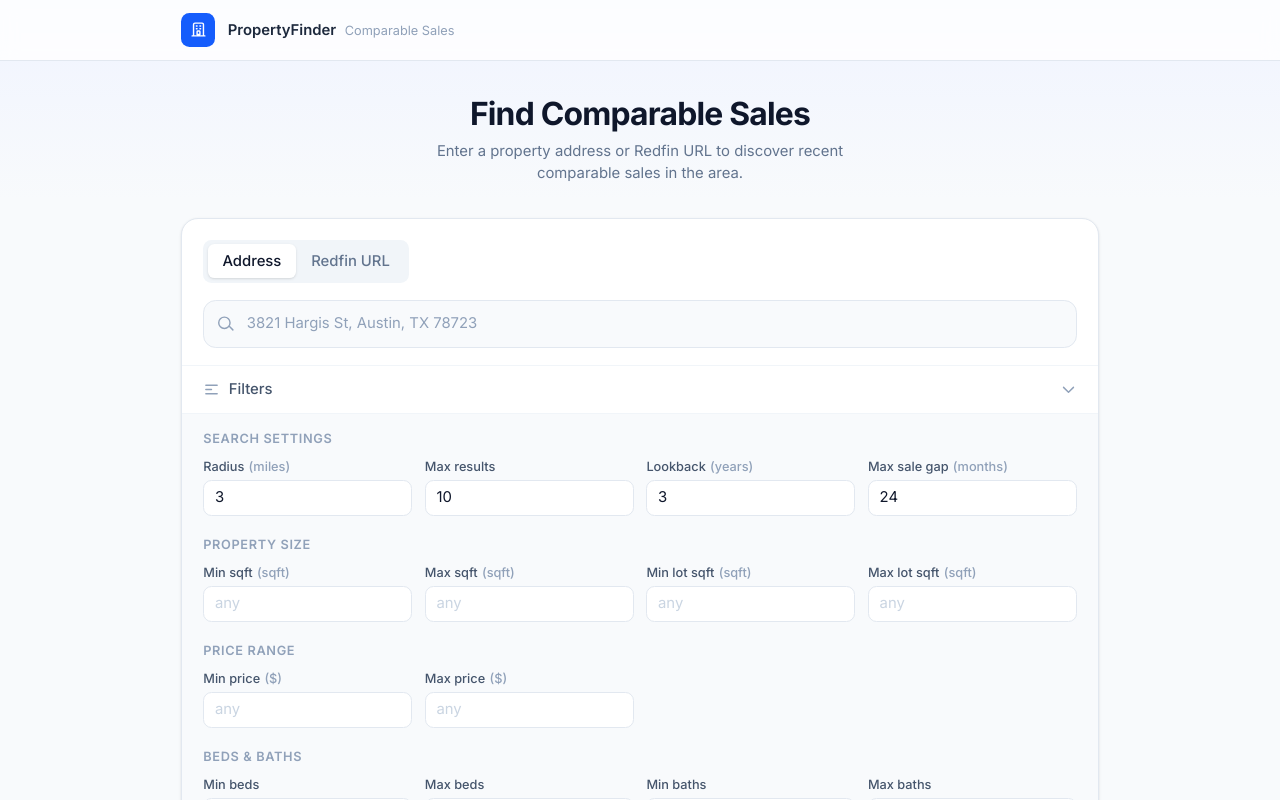
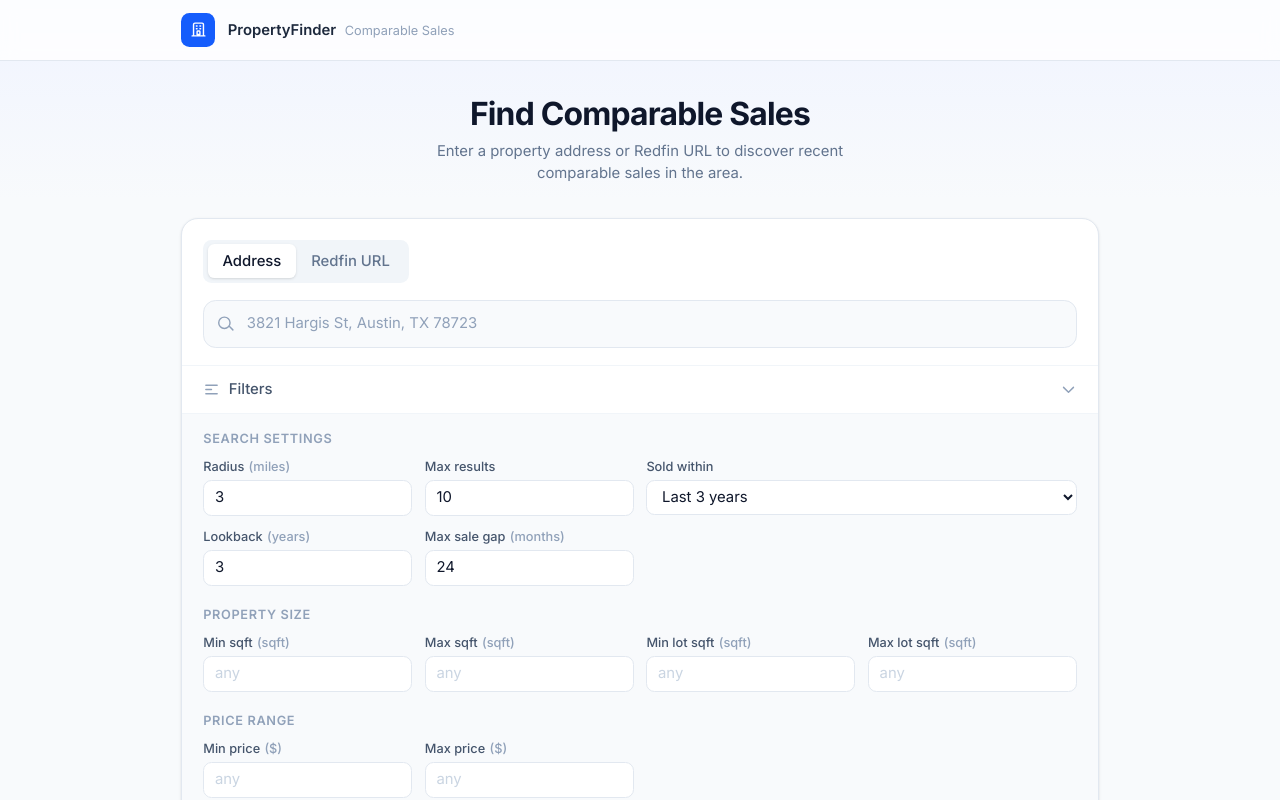
Before and after one commit to Sellersfirst/PropertyFinder, a React (Vite) app: page / in a window 1280 px wide. Both pictures are taken after a click on the button "Filters". Shown: the top 800 px of the page. Built offline with nearby package versions, Linux system fonts and the light colour scheme.

Commit message:
sold only

```diff
--- a/src/components/SearchForm.jsx
+++ b/src/components/SearchForm.jsx
@@ -1,14 +1,34 @@
 import { useState } from 'react'
 import { Search, SlidersH, ChevronRight, X } from './Icons'
+
+const SOLD_WITHIN_OPTIONS = [
+  { value: 'sold-1wk', label: 'Last 1 week'   },
+  { value: 'sold-1mo', label: 'Last 1 month'  },
+  { value: 'sold-3mo', label: 'Last 3 months' },
+  { value: 'sold-6mo', label: 'Last 6 months' },
+  { value: 'sold-1yr', label: 'Last 1 year'   },
+  { value: 'sold-2yr', label: 'Last 2 years'  },
+  { value: 'sold-3yr', label: 'Last 3 years'  },
+  { value: 'sold-5yr', label: 'Last 5 years'  },
+]
 
 const FILTER_GROUPS = [
   {
     label: 'Search Settings',
     fields: [
-      { id: 'radius_miles',        label: 'Radius',         unit: 'miles',  type: 'float', placeholder: '2.0', default: 3    },
-      { id: 'max_comparables',     label: 'Max results',    unit: null,     type: 'int',   placeholder: '10',  default: 10   },
-      { id: 'lookback_years',      label: 'Lookback',       unit: 'years',  type: 'float', placeholder: '1–3', default: 3    },
-      { id: 'max_sale_gap_months', label: 'Max sale gap',   unit: 'months', type: 'float', placeholder: 'any', default: 24   },
+      { id: 'radius_miles',        label: 'Radius',         unit: 'miles',  type: 'float',  placeholder: '2.0', default: 3         },
+      { id: 'max_comparables',     label: 'Max results',    unit: null,     type: 'int',    placeholder: '10',  default: 10        },
+      {
+        id: 'sold_within',
+        label: 'Sold within',
+        unit: null,
+        type: 'select',
+        default: 'sold-3yr',
+        className: 'col-span-2',
+        options: SOLD_WITHIN_OPTIONS,
+      },
+      { id: 'lookback_years',      label: 'Lookback',       unit: 'years',  type: 'float',  placeholder: '1–3', default: 3         },
+      { id: 'max_sale_gap_months', label: 'Max sale gap',   unit: 'months', type: 'float',  placeholder: 'any', default: 24        },
     ],
   },
   {
@@ -41,16 +61,17 @@ const FILTER_GROUPS = [
 const ALL_FIELDS = FILTER_GROUPS.flatMap(g => g.fields)
 
 function parseVal(raw, type) {
-  if (raw === '') return undefined
+  if (raw === '' || raw == null) return undefined
+  if (type === 'select') return raw
   const v = type === 'int' ? parseInt(raw, 10) : parseFloat(raw)
   return isNaN(v) ? undefined : v
 }
 
 export default function SearchForm({ onSubmit, isLoading }) {
-  const [mode, setMode] = useState('address')
-  const [address, setAddress] = useState('')
+  const [mode, setMode]           = useState('address')
+  const [address, setAddress]     = useState('')
   const [redfinUrl, setRedfinUrl] = useState('')
-  const [filters, setFilters] = useState(
+  const [filters, setFilters]     = useState(
     Object.fromEntries(ALL_FIELDS.map(f => [f.id, f.default != null ? String(f.default) : '']))
   )
   const [inputError, setInputError] = useState('')
@@ -113,7 +134,7 @@ export default function SearchForm({ onSubmit, isLoading }) {
             ))}
           </div>
 
-          {/* Primary input with icon */}
+          {/* Primary input */}
           <div className="relative">
             <div className="absolute inset-y-0 left-0 pl-3.5 flex items-center pointer-events-none">
               <Search className="w-4 h-4 text-slate-400" />
@@ -149,7 +170,7 @@ export default function SearchForm({ onSubmit, isLoading }) {
           )}
         </div>
 
-        {/* Filters toggle bar */}
+        {/* Filters toggle */}
         <div className="border-t border-slate-100">
           <button
             type="button"
@@ -168,28 +189,42 @@ export default function SearchForm({ onSubmit, isLoading }) {
             <ChevronRight className={`w-4 h-4 text-slate-400 transition-transform ${filtersOpen ? 'rotate-90' : ''}`} />
           </button>
 
-          {/* Filter panel */}
           {filtersOpen && (
             <div className="border-t border-slate-100 bg-slate-50 px-5 py-4 space-y-5">
               {FILTER_GROUPS.map(group => (
                 <div key={group.label}>
-                  <p className="text-xs font-semibold text-slate-400 uppercase tracking-wider mb-2.5">{group.label}</p>
+                  <p className="text-xs font-semibold text-slate-400 uppercase tracking-wider mb-2.5">
+                    {group.label}
+                  </p>
                   <div className="grid grid-cols-2 sm:grid-cols-4 gap-3">
-                    {group.fields.map(({ id, label, unit, type, placeholder }) => (
-                      <div key={id}>
+                    {group.fields.map(field => (
+                      <div key={field.id} className={field.className ?? ''}>
                         <label className="block text-xs font-medium text-slate-600 mb-1">
-                          {label}
-                          {unit && <span className="text-slate-400 ml-1">({unit})</span>}
+                          {field.label}
+                          {field.unit && <span className="text-slate-400 ml-1">({field.unit})</span>}
                         </label>
-                        <input
-                          type="number"
-                          value={filters[id]}
-                          onChange={e => setFilters(prev => ({ ...prev, [id]: e.target.value }))}
-                          step={type === 'float' ? '0.1' : '1'}
-                          min="0"
-                          placeholder={placeholder}
-                          className="w-full border border-slate-200 bg-white rounded-lg px-2.5 py-1.5 text-sm text-slate-900 placeholder-slate-300 focus:outline-none focus:ring-2 focus:ring-blue-500 focus:border-transparent"
-                        />
+
+                        {field.type === 'select' ? (
+                          <select
+                            value={filters[field.id]}
+                            onChange={e => setFilters(prev => ({ ...prev, [field.id]: e.target.value }))}
+                            className="w-full border border-slate-200 bg-white rounded-lg px-2.5 py-1.5 text-sm text-slate-900 focus:outline-none focus:ring-2 focus:ring-blue-500 focus:border-transparent"
+                          >
+                            {field.options.map(opt => (
+                              <option key={opt.value} value={opt.value}>{opt.label}</option>
+                            ))}
+                          </select>
+                        ) : (
+                          <input
+                            type="number"
+                            value={filters[field.id]}
+                            onChange={e => setFilters(prev => ({ ...prev, [field.id]: e.target.value }))}
+                            step={field.type === 'float' ? '0.1' : '1'}
+                            min="0"
+                            placeholder={field.placeholder}
+                            className="w-full border border-slate-200 bg-white rounded-lg px-2.5 py-1.5 text-sm text-slate-900 placeholder-slate-300 focus:outline-none focus:ring-2 focus:ring-blue-500 focus:border-transparent"
+                          />
+                        )}
                       </div>
                     ))}
                   </div>
@@ -210,7 +245,7 @@ export default function SearchForm({ onSubmit, isLoading }) {
           )}
         </div>
 
-        {/* Submit bar */}
+        {/* Submit */}
         <div className="border-t border-slate-100 px-5 py-4">
           <button
             type="submit"
```
